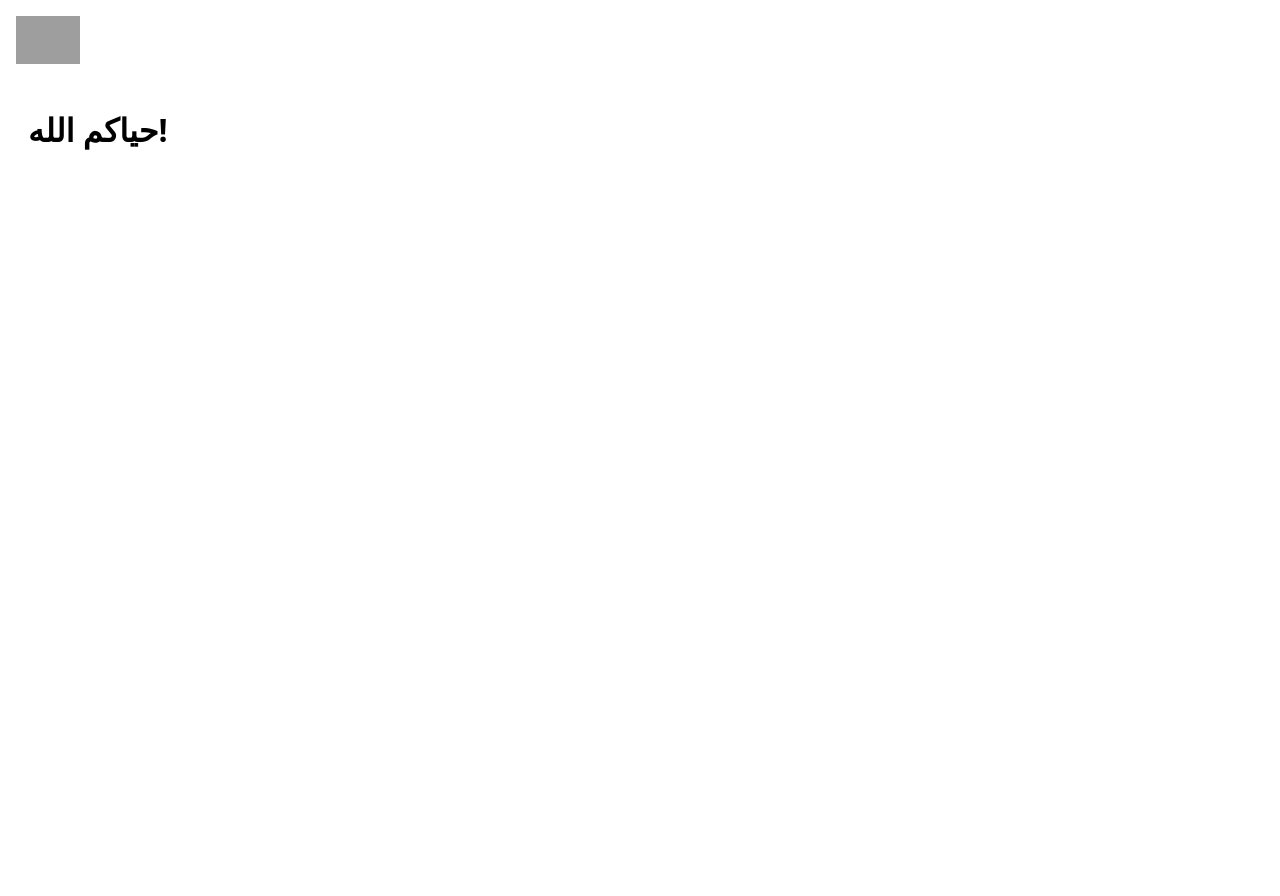
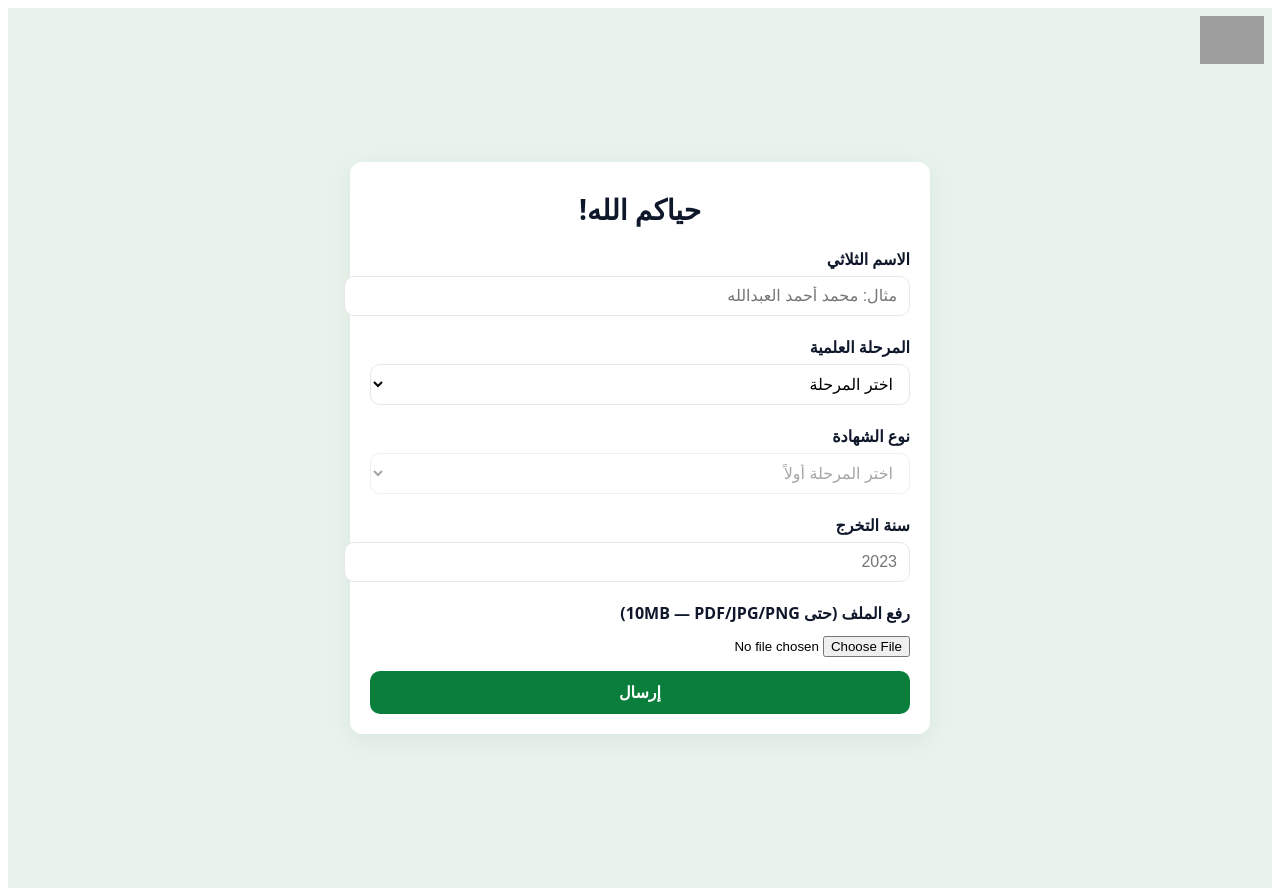
Before and after one commit to muhammed-madhi/test, a Next.js app: page / in a window 1280 px wide. Before the commit the page ends 800 px from the top, so only its background shows below. Built offline with nearby package versions, Linux system fonts and the light colour scheme; grey boxes are pictures that could not be loaded.

Commit message:
Update index.js

```diff
--- a/pages/index.js
+++ b/pages/index.js
@@ -1,9 +1,162 @@
+import { useState, useMemo } from 'react';
+
+const STAGES = ['PRIMARY','MIDDLE','HIGH','UNIVERSITY'];
+const CERT_SCHOOL = ['PRIMARY','MIDDLE','HIGH'];
+const CERT_UNI = ['BACHELOR','MASTER','PHD'];
+
+const stageLabel = { PRIMARY:'ابتدائي', MIDDLE:'متوسط', HIGH:'ثانوي', UNIVERSITY:'جامعة' };
+const typeLabel  = { PRIMARY:'ابتدائي', MIDDLE:'متوسط', HIGH:'ثانوي', BACHELOR:'بكالوريوس', MASTER:'ماجستير', PHD:'دكتوراه' };
+
 export default function Home() {
+  const [fullName, setFullName] = useState('');
+  const [stage, setStage] = useState('');
+  const [grade, setGrade] = useState('');
+  const [ctype, setCtype] = useState('');
+  const [year, setYear] = useState('');
+  const [file, setFile] = useState(null);
+  const [msg, setMsg] = useState(null);
+  const [loading, setLoading] = useState(false);
+
+  const allowedTypes = useMemo(() => {
+    if (!stage) return [];
+    return stage === 'UNIVERSITY' ? CERT_UNI : CERT_SCHOOL;
+  }, [stage]);
+
+  const allowedGrades = useMemo(() => {
+    if (stage === 'PRIMARY') return Array.from({length:6}, (_,i)=>i+1);
+    if (stage === 'MIDDLE' || stage === 'HIGH') return [1,2,3];
+    return [];
+  }, [stage]);
+
+  // إذا النوع الحالي صار غير صالح بعد تغيير المرحلة → صفّره
+  if (ctype && !allowedTypes.includes(ctype)) {
+    setCtype('');
+  }
+  // إذا المرحلة جامعة والدرجة موجودة → صفّره
+  if (stage === 'UNIVERSITY' && grade) {
+    setGrade('');
+  }
+
+  const submitForm = async (e) => {
+    e.preventDefault();
+    setMsg(null);
+
+    // تحققات أساسية (مطابقة للمتطلبات)
+    const words = fullName.trim().split(/\s+/).filter(Boolean);
+    if (words.length < 3) return setMsg({err:'الاسم يجب أن يكون ثلاثيًا على الأقل.'});
+    if (!stage) return setMsg({err:'اختر المرحلة.'});
+    if (!ctype) return setMsg({err:'اختر نوع الشهادة.'});
+    if (stage !== 'UNIVERSITY' && !grade) return setMsg({err:'اختر الصف.'});
+    if (!/^\d{4}$/.test(year) || Number(year) < 2021) return setMsg({err:'سنة التخرج يجب أن تكون 2021 أو أحدث.'});
+    if (!file) return setMsg({err:'الرجاء اختيار ملف الشهادة.'});
+    const ok = ['application/pdf','image/jpeg','image/png'];
+    if (!ok.includes(file.type)) return setMsg({err:'الملف يجب أن يكون PDF أو JPG أو PNG.'});
+    if (file.size > 10*1024*1024) return setMsg({err:'حجم الملف يتجاوز 10MB.'});
+
+    const form = new FormData();
+    form.set('full_name', fullName.trim().replace(/\s+/g,' '));
+    form.set('stage_track', stage);
+    if (stage !== 'UNIVERSITY') form.set('stage_grade', String(grade));
+    form.set('certificate_type', ctype);
+    form.set('graduation_year', year);
+    form.set('certificate_file', file);
+
+    setLoading(true);
+    try {
+      const res = await fetch('/api/submit', { method:'POST', body:form });
+      const data = await res.json();
+      if (!res.ok) throw new Error(data?.message || 'تعذّر الإرسال');
+      setMsg({ok:`تم الحفظ ✅ — المعرّف: ${data.id}`});
+    } catch (err) {
+      setMsg({err: err.message || 'خطأ غير متوقع'});
+    } finally {
+      setLoading(false);
+    }
+  };
+
   return (
-    <main style={{padding:20, fontFamily:'system-ui'}}>
-      <img src="/logo.png" alt="Organization logo"
-           style={{position:'fixed', top:16, insetInlineStart:16, height:48}} />
-      <h1 style={{marginTop:80}}>حياكم الله!</h1>
-    </main>
+    <div dir="rtl" lang="ar" style={styles.page}>
+      {/* الشعار (من public/logo.png) في زاوية البداية */}
+      <img src="/logo.png" alt="الشعار" style={styles.logo} />
+
+      {/* الحاوية بالنص */}
+      <main style={styles.card}>
+        <h1 style={styles.title}>حياكم الله!</h1>
+
+        <form onSubmit={submitForm}>
+          <label style={styles.label}>الاسم الثلاثي</label>
+          <input style={styles.input} type="text" value={fullName}
+                 onChange={(e)=>setFullName(e.target.value)} placeholder="مثال: محمد أحمد العبدالله" required/>
+
+          <label style={styles.label}>المرحلة العلمية</label>
+          <select style={styles.input} value={stage} onChange={(e)=>setStage(e.target.value)} required>
+            <option value="">اختر المرحلة</option>
+            {STAGES.map(s => <option key={s} value={s}>{stageLabel[s]}</option>)}
+          </select>
+
+          {(stage && stage !== 'UNIVERSITY') && (
+            <>
+              <label style={styles.label}>الصف</label>
+              <select style={styles.input} value={grade} onChange={(e)=>setGrade(e.target.value)} required>
+                <option value="">اختر الصف</option>
+                {allowedGrades.map(g => (
+                  <option key={g} value={g}>
+                    {stage==='PRIMARY' ? ['أولى','ثاني','ثالث','رابع','خامس','سادس'][g-1] : ['أولى','ثاني','ثالث'][g-1]}
+                  </option>
+                ))}
+              </select>
+            </>
+          )}
+
+          <label style={styles.label}>نوع الشهادة</label>
+          <select style={styles.input} value={ctype} onChange={(e)=>setCtype(e.target.value)} required disabled={!stage}>
+            <option value="">{stage ? 'اختر نوع الشهادة' : 'اختر المرحلة أولاً'}</option>
+            {allowedTypes.map(t => <option key={t} value={t}>{typeLabel[t]}</option>)}
+          </select>
+
+          <label style={styles.label}>سنة التخرج</label>
+          <input style={styles.input} type="number" value={year}
+                 onChange={(e)=>setYear(e.target.value)} placeholder="2023" required/>
+
+          <label style={styles.label}>رفع الملف (حتى 10MB — PDF/JPG/PNG)</label>
+          <input style={styles.file} type="file" accept=".pdf,.jpg,.jpeg,.png"
+                 onChange={(e)=>setFile(e.target.files?.[0] || null)} required/>
+
+          <button type="submit" disabled={loading} style={styles.button}>
+            {loading ? 'جارٍ الإرسال…' : 'إرسال'}
+          </button>
+
+          {msg?.err && <div style={styles.error}>{msg.err}</div>}
+          {msg?.ok &&  <div style={styles.success}>{msg.ok}</div>}
+        </form>
+      </main>
+    </div>
   );
 }
+
+const styles = {
+  page:{
+    minHeight:'100vh',
+    background:'#E8F3EC', /* brand tint */
+    display:'flex', alignItems:'center', justifyContent:'center',
+    padding:'40px 12px', fontFamily:'system-ui, -apple-system, Segoe UI, Roboto, Arial'
+  },
+  logo:{ position:'fixed', top:16, insetInlineStart:16, height:48 },
+  card:{
+    width:'100%', maxWidth:540, background:'#fff', borderRadius:12,
+    boxShadow:'0 6px 24px rgba(0,0,0,0.06)', padding:20
+  },
+  title:{ margin:'8px 0 20px', textAlign:'center', fontSize:28, fontWeight:800, color:'#0F172A' },
+  label:{ display:'block', margin:'10px 0 6px', color:'#0F172A', fontWeight:600 },
+  input:{
+    width:'100%', padding:'10px 12px', border:'1px solid #E5E7EB', borderRadius:10, background:'#fff',
+    marginBottom:10, fontSize:16
+  },
+  file:{ width:'100%', margin:'6px 0 14px' },
+  button:{
+    width:'100%', padding:'12px 16px', background:'#0A7E3B', color:'#fff',
+    border:'none', borderRadius:10, fontSize:16, fontWeight:700, cursor:'pointer'
+  },
+  error:{ marginTop:12, color:'#b00020', fontWeight:600 },
+  success:{ marginTop:12, color:'#075F2C', fontWeight:700 }
+};
```
